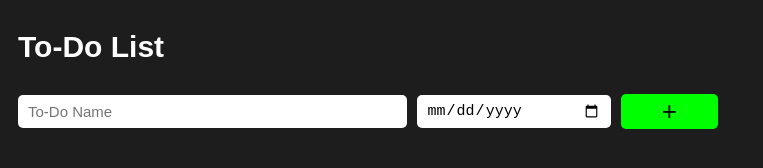
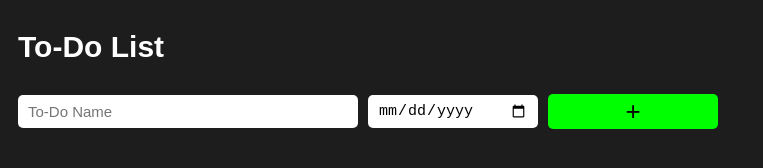
Before and after one commit to Anirudh-Navalgund/to-do-list, a plain HTML site: page index.html in a window 1280 px wide. Shown: the whole page, without its empty margins (0-763 px from the left). Drawn offline with Linux system fonts and the light colour scheme.

Commit message:
Update to-do-list.css

```diff
--- a/to-do-list.css
+++ b/to-do-list.css
@@ -19,7 +19,7 @@ body {
 .input-grid,
 .todo-grid {
   display: grid;
-  grid-template-columns: 2fr 1fr 0.5fr;
+  grid-template-columns: 2fr 1fr 1fr;
   max-width: 700px;
   column-gap: 10px;
   row-gap: 15px;
```
